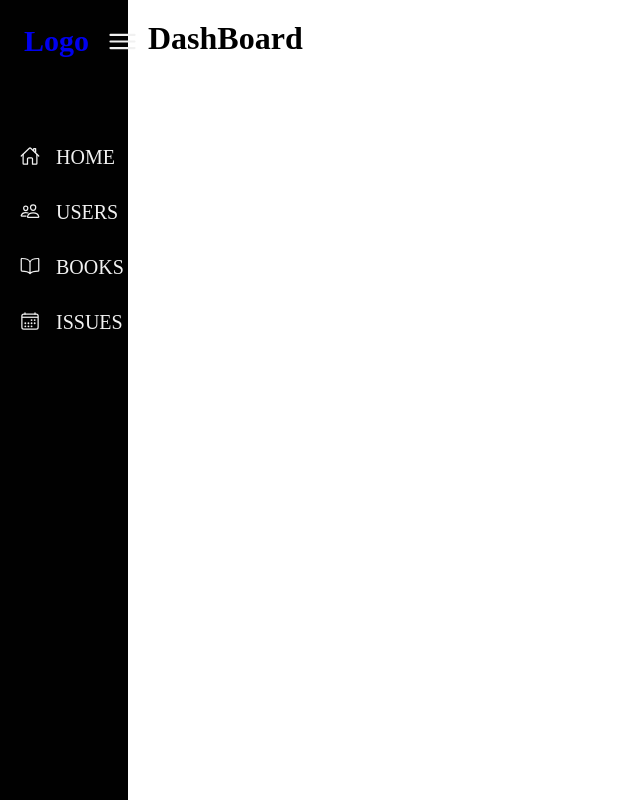
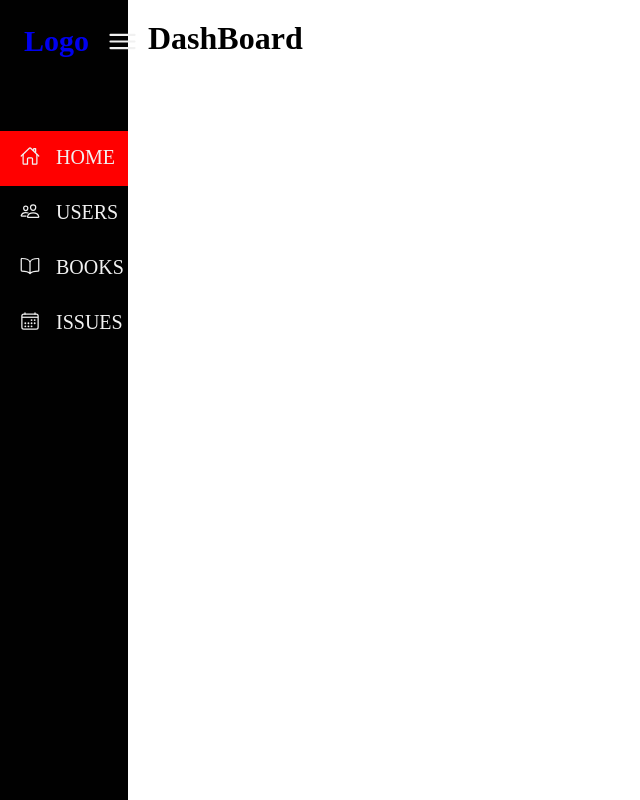
Before and after one commit to ngocnguyen43/Library-React, a React (Vite) app: page / in a window 1280 px wide. Shown: the whole page, without its empty margins (0-640 px from the left). Built offline with nearby package versions, Linux system fonts and the light colour scheme.

Commit message:
clean up

```diff
--- a/src/App.tsx
+++ b/src/App.tsx
@@ -3,14 +3,16 @@
 import { HomePage } from './pages/HomePage';
 const App = () => {
 	return (
-		<StrictMode>
-			{/* <BrowserRouter>
-				<Routes>
-					< Route path='/admin' element={<Admin />} />
-				</Routes>
-			</BrowserRouter> */}
-			<HomePage></HomePage>
-		</StrictMode >
+		// <StrictMode>
+		//{
+		/* <BrowserRouter>
+		<Routes>
+			< Route path='/admin' element={<Admin />} />
+		</Routes>
+	</BrowserRouter> */
+		//}
+		<HomePage></HomePage>
+		// </StrictMode >
 	);
 };
 const container = document.getElementById('root');
--- a/src/components/Sidebar/Sidebar.scss
+++ b/src/components/Sidebar/Sidebar.scss
@@ -65,9 +65,9 @@
 			gap: 1rem;
 			font-size: 20px;
 			transition: all 0.5s;
-			&:hover {
-				background-color: red;
-			}
+		}
+		.active {
+			background-color: red;
 		}
 	}
 }
--- a/src/components/Sidebar/Sidebar.tsx
+++ b/src/components/Sidebar/Sidebar.tsx
@@ -1,8 +1,8 @@
 import { IoBookOutline, IoCalendarOutline, IoHomeOutline, IoMenuOutline, IoPeopleOutline } from "react-icons/io5";
 import { IconType } from "react-icons/lib";
 import './Sidebar.scss';
-import { NavLink } from "react-router-dom";
-import { ReactNode, useState } from "react";
+import { Location, NavLink, useLocation } from "react-router-dom";
+import { ReactNode, useEffect, useState } from "react";
 interface Props {
     children?: ReactNode
 }
@@ -34,10 +34,12 @@
     },
 ]
 export const Sidebar = ({ children }: Props) => {
-    const [isActive, setActive] = useState(false);
-    const toggleActive = () => {
-        setActive(!isActive);
-    };
+    const location: Location = useLocation()
+    const [url, setUrl] = useState<string>("")
+
+    useEffect(() => {
+        setUrl(location.pathname)
+    }, [location])
     return (
         <div className="sidebar-container">
             <div className="sidebar-content">
@@ -49,8 +51,10 @@
                 </div>
                 {menuItems.map((item: menuItem, index: number) => {
                     const Icon = item.icon;
+                    console.log((item.path === url ? " active" : null));
                     return (
-                        <NavLink to={item.path} key={index} className="link" onClick={() => toggleActive}>
+
+                        <NavLink to={item.path} key={index} className="link" >
                             <div className="icon"><Icon /></div>
                             <div className="icon-text">{item.name}</div>
                         </NavLink>
--- a/src/pages/admin/Admin.tsx
+++ b/src/pages/admin/Admin.tsx
@@ -16,5 +16,6 @@
                     <Route path="/issues" element={<Issue />} />
                 </Routes>
             </Sidebar>
-        </BrowserRouter>)
+        </BrowserRouter>
+    )
 }
```
